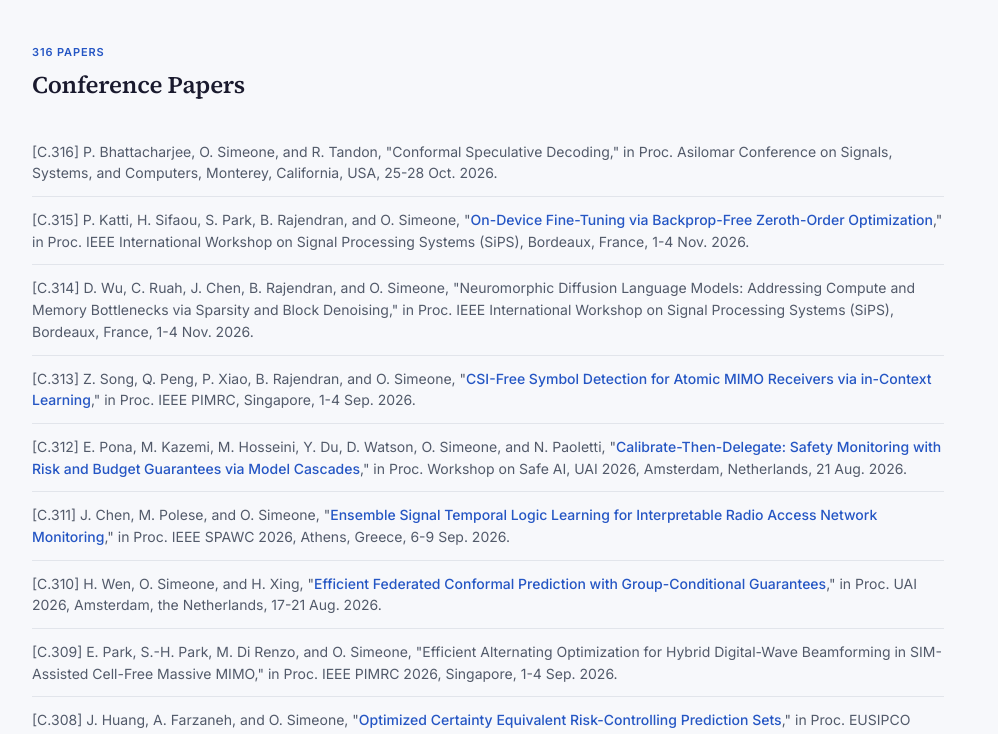
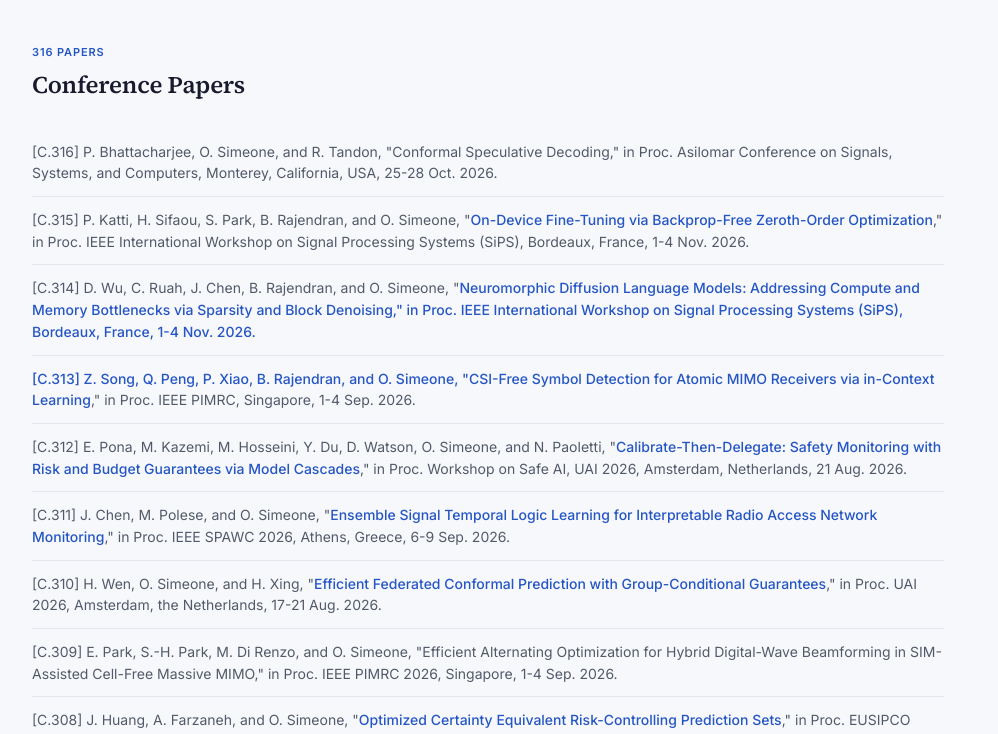
Before and after one commit to osimeone/osimeone.github.io, a plain HTML site: page conference-papers.html in a window 1280 px wide. Shown: the part 62-796 px from the top of the page, without its empty margins (152-1150 px from the left). Drawn offline with Linux system fonts and the light colour scheme.

Commit message:
Update conference-papers.html

```diff
--- a/conference-papers.html
+++ b/conference-papers.html
@@ -146,7 +146,7 @@ footer .foot-links a{font-size:13px;color:var(--text2);text-decoration:none}
 <ul class="pub-list">
 <li>[C.316] P. Bhattacharjee, O. Simeone, and R. Tandon, "Conformal Speculative Decoding," in Proc. Asilomar Conference on Signals, Systems, and Computers, Monterey, California, USA, 25-28 Oct. 2026.</li>
 <li>[C.315] P. Katti, H. Sifaou, S. Park, B. Rajendran, and O. Simeone, "<a href="https://arxiv.org/abs/2511.11362">On-Device Fine-Tuning via Backprop-Free Zeroth-Order Optimization</a>," in Proc. IEEE International Workshop on Signal Processing Systems (SiPS), Bordeaux, France, 1-4 Nov. 2026.</li>
-<li>[C.314] D. Wu, C. Ruah, J. Chen, B. Rajendran, and O. Simeone, "Neuromorphic Diffusion Language Models: Addressing Compute and Memory Bottlenecks via Sparsity and Block Denoising," in Proc. IEEE International Workshop on Signal Processing Systems (SiPS), Bordeaux, France, 1-4 Nov. 2026.</li>
+<li>[C.314] D. Wu, C. Ruah, J. Chen, B. Rajendran, and O. Simeone, "<a href="https://arxiv.org/abs/2607.24841">Neuromorphic Diffusion Language Models: Addressing Compute and Memory Bottlenecks via Sparsity and Block Denoising," in Proc. IEEE International Workshop on Signal Processing Systems (SiPS), Bordeaux, France, 1-4 Nov. 2026.</li>
 <li>[C.313] Z. Song, Q. Peng, P. Xiao, B. Rajendran, and O. Simeone, "<a href="https://arxiv.org/abs/2507.04040">CSI-Free Symbol Detection for Atomic MIMO Receivers via in-Context Learning</a>," in Proc. IEEE PIMRC, Singapore, 1-4 Sep. 2026.</li>
 <li>[C.312] E. Pona, M. Kazemi, M. Hosseini, Y. Du, D. Watson, O. Simeone, and N. Paoletti, "<a href="https://arxiv.org/abs/2604.14251">Calibrate-Then-Delegate: Safety Monitoring with Risk and Budget Guarantees via Model Cascades</a>," in Proc. Workshop on Safe AI, UAI 2026, Amsterdam, Netherlands, 21 Aug. 2026.</li>
 <li>[C.311] J. Chen, M. Polese, and O. Simeone, "<a href="https://arxiv.org/abs/2602.20018">Ensemble Signal Temporal Logic Learning for Interpretable Radio Access Network Monitoring</a>," in Proc. IEEE SPAWC 2026, Athens, Greece, 6-9 Sep. 2026.</li>
```
